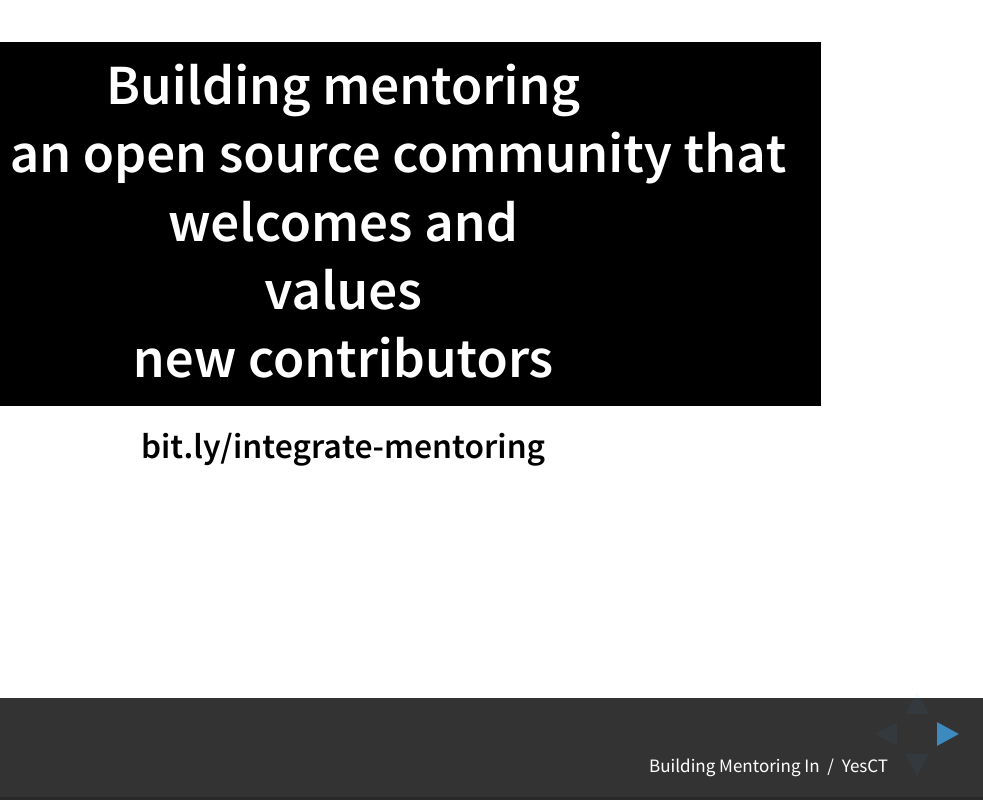
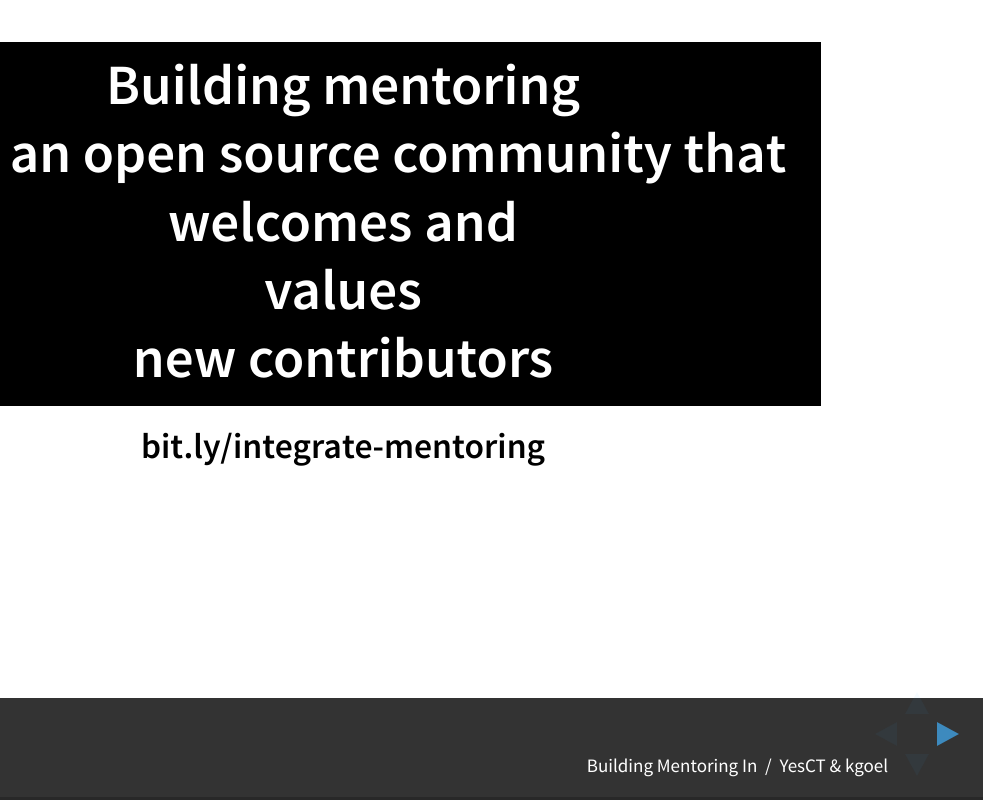
Before and after one commit to drupal-mentoring/integrate-mentoring, a website: page index.html in a window 1280 px wide. Shown: the full height of the page, 297-1280 px from the left. Drawn offline with Linux system fonts and the light colour scheme.

Commit message:
Add kgoel in footer

```diff
--- a/index.html
+++ b/index.html
@@ -61,7 +61,7 @@
       </p>
 
       <p class="session__presenter">
-        YesCT
+        YesCT & kgoel
       </p>
     </div>
   </div>
```
